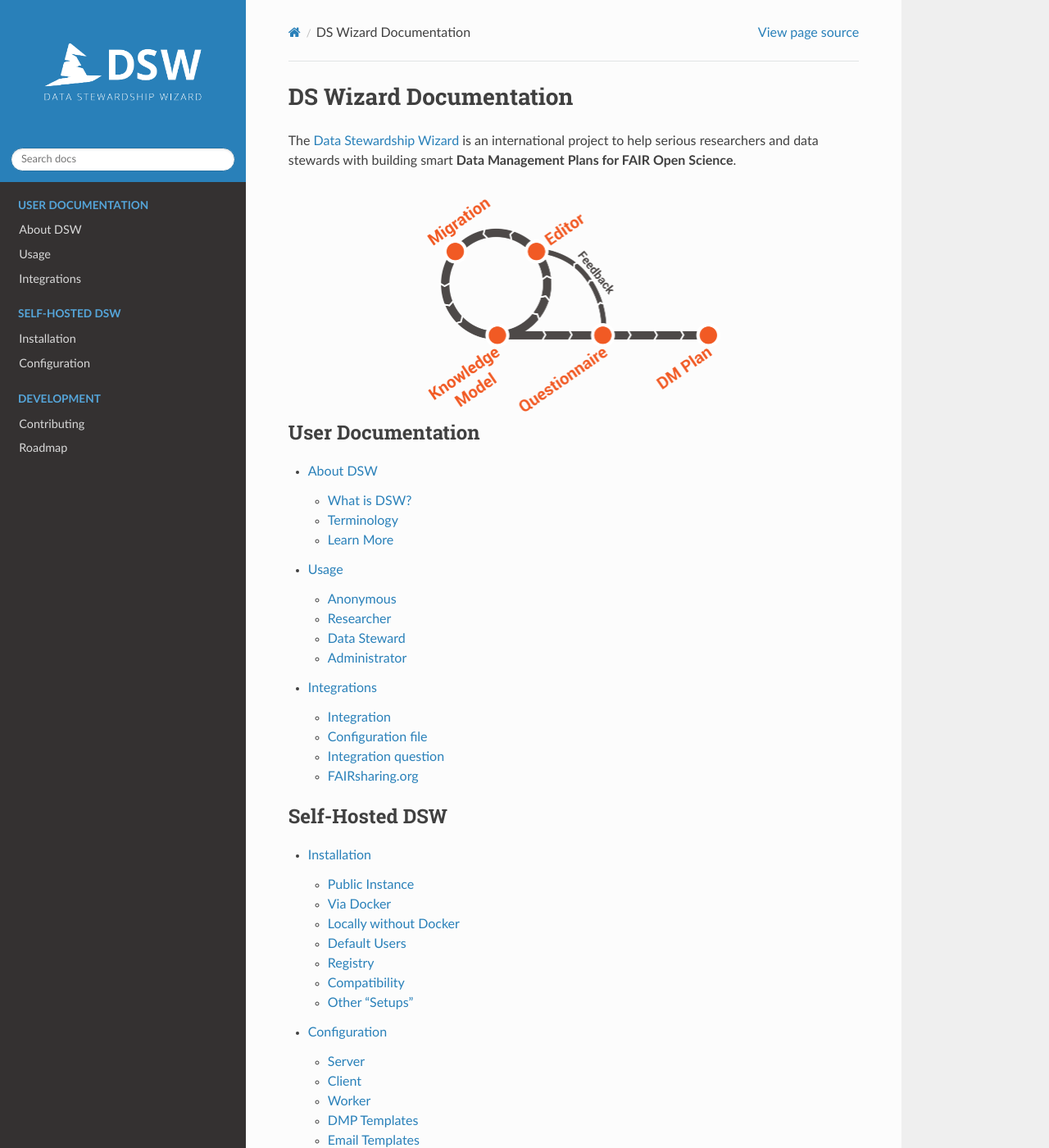
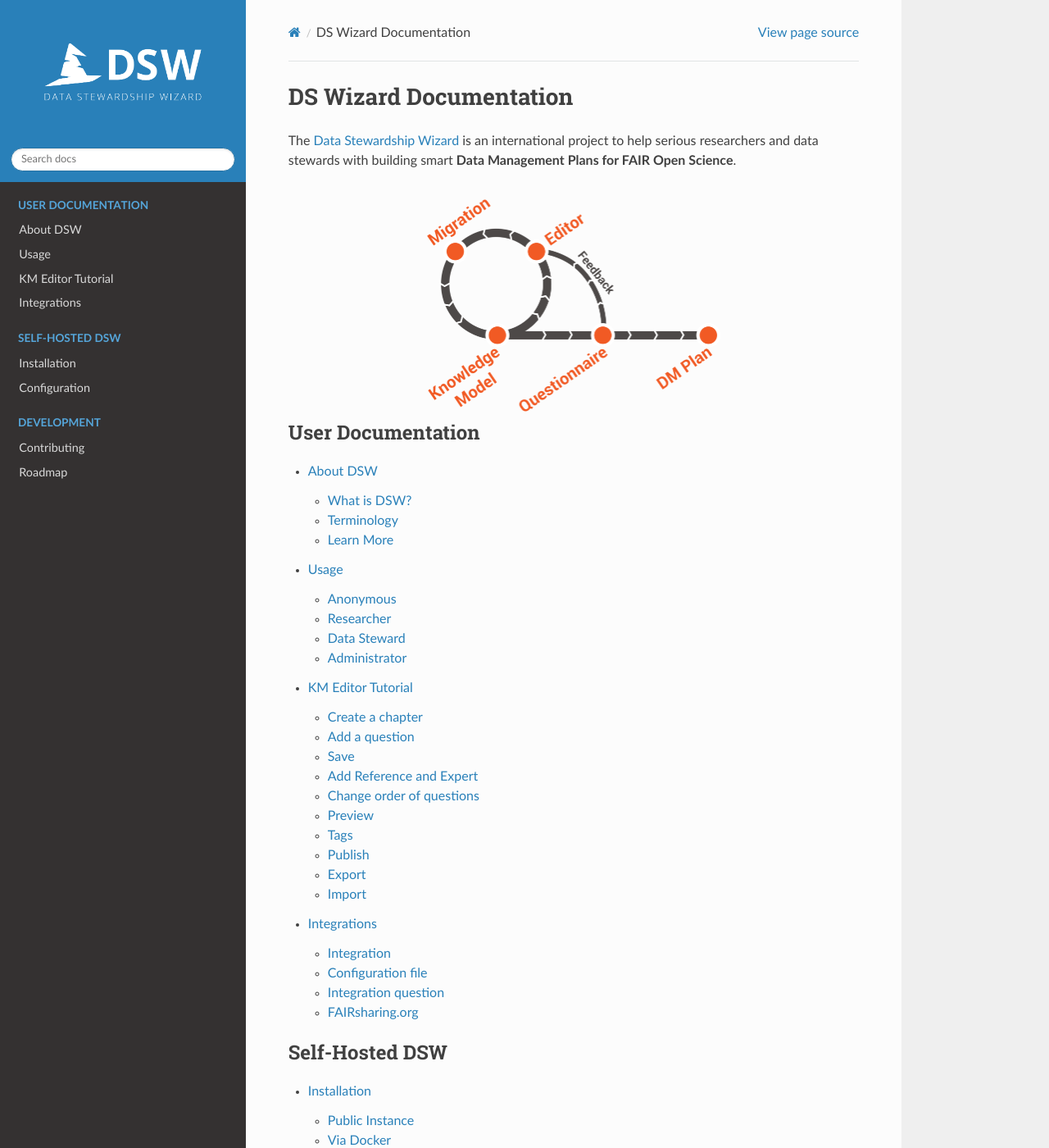
Before and after one commit to pcorrigan/docs, a Sphinx documentation site: the page built from docs/index.rst, in a window 1280 px wide and 1400 px high. Shown: the whole window at 82% size. Built offline with Sphinx 7.4.7 and the Read the Docs theme 2.0.0, drawn with Linux system fonts in a browser that asks for light colours; some of the changed lines change nothing that is shown.

Commit message:
KM editor tutorial (#2)

```diff
--- /dev/null
+++ b/docs/_static/custom.css
@@ -0,0 +1,7 @@
+.red {
+    color: #FF4500;
+}
+
+.green {
+    color: #2E8B57;
+}
--- /dev/null
+++ b/docs/_templates/layout.html
@@ -0,0 +1,2 @@
+{% extends "!layout.html" %}
+{% set css_files = css_files + ["_static/custom.css"] %}
--- a/docs/index.rst
+++ b/docs/index.rst
@@ -19,6 +19,7 @@
 
    user/about
    user/usage
+   user/tutorial
    user/integrations
 
 .. toctree::
--- /dev/null
+++ b/docs/user/tutorial.rst
@@ -0,0 +1,156 @@
+.. role:: red
+	  :class: red
+.. role:: green
+	  :class: green
+
+==================
+KM Editor Tutorial
+==================
+
+The KM (Knowledge Model) Editor is used for creating and updating knowledge models. This tutorial will go through the steps of creating a new KM from scratch.
+
+ 1. Click on "KM Editor" in the left-hand menu of the wizard
+ 2. Click "Create" on the top to the right
+ 3. Fill the fields with appropriate **Name** (e.g. 'KM Editor Test Model') and **Knowledge Model ID** (e.g. 'test-model'). The ID can contain alphanumeric characters and dash but cannot start or end with dash. Leave Parent Knowledge model as is (--). *Note:* If you want to update or reuse an existing model, this is where you select which one.
+ 4. Click on "Save" button
+
+Create a chapter
+----------------
+
+Once you have created a new KM, it's time to fill it with chapters (i.e. sections; think of them as headers of your model).
+
+ 1. Write a name of the KM (e.g. 'My test KM')
+ 2. Press :red:`+ Add chapter`
+ 3. Write a **Title** (e.g. 'Introduction') and **Text** (e.g. 'Background information') for the chapter. *Note:* The **Text** field is where you add a description of what the chapter will contain questions about. There are two tabs, 'Editor' and 'Preview', since you can use Markdown (https://www.markdownguide.org/basic-syntax/) to format the text and check the result in 'Preview'.
+ 4. Press :red:`+Add question` in order to create a question
+
+
+Notice the grey area which gives an overview of your KM. Use this to navigate between the different parts. Whenever you want to see the result of an addition, click on another part in the KM overview (at this stage this would be the "parent" we named :green:`'My test KM'`.
+
+.. image:: overview_dsw.png
+
+Add a question
+--------------
+Questions can be of different types:
+
+* Options
+* List of items
+* Value
+
+Let's create some questions of each type to demonstrate:
+
+**Value**
+ 1. Select *Value* as **Question Type**
+ 2. Write 'Project title' in the **Title** field
+ 3. In the **Text** field, write 'Please enter the title of your project', as instructive text
+ 4. Use **When does this question become desirable?** to indicate in which phase of the project a question should be answered, e.g. *Before submitting the proposal*.
+ 5. **Value type** can be *String*, *Date*, *Number* or *Text*, select *Text*
+
+**List of items**
+ 1. Click on :green:`Introduction` in the grey overview area of the editor
+ 2. Press :red:`+Add question` in order to create a new question
+ 3. Select *List of items* as **Question Type**
+ 4. Write 'Project members' as **Title**
+ 5. Write 'Please specify the researchers participating in the project' as **Text**
+ 6. Select *Before submitting the DMP* as **When does this question become desirable?**
+ 7. In the **Item Template**, click on :red:`+Add question`
+
+    a. Set the **Question type** to *Value*
+    b. Write 'Name' as **Title**
+    c. Back to one level up by clicking on :green:`Project members` in the grey overview part of the editor
+    d. Scroll down and click on :red:`+Add question` in the **Item Template**
+    e. Set the **Question type** to *Value*
+    f. Write 'Email' as **Title**
+
+**Options**
+ 1. Click on :green:`Introduction` in the grey overview area of the editor
+ 2. Press :red:`+Add question` in order to create a new question
+ 3. Select *Options* as **Question Type**
+ 4. Write 'Research field' as **Title**
+ 5. Write 'Please select the research field for this project' as **Text**
+ 6. Click on :red:`+Add answer`
+ 7. Write 'Life science' as **Label**
+ 8. Write 'Your project is likely going to produce a lot of data, a full data management plan will prepare you for the various challenges this will entail' as **Advice**
+ 9. Click on :green:`Research field` in the grey overview area, scroll down to **Answers** and click on :red:`+Add answer`
+ 10. Write 'Other' as **Label**
+ 11. Scroll down to **Follow-up Questions** and click on :red:`+Add follow-upp question`
+ 12. Select *Value* as **Question Type**
+ 13. Write 'Which other research field?' as **Title**
+ 14. As **Value Type**, select *Text*
+
+Save
+----
+Whenever there are changes not saved in the KM, the clickable options "Discard" and "Save" is visible in the top row of the wizard. Click on "Save".
+
+Notice that this automatically lead you to the top level of the KM Editor, outside your KM. If you position the mouse on your KM ('Test of KM Editor') you see the options of :red:`Open Editor`, :red:`Publish` and :red:`Delete`. Click on :red:`Open Editor` in order to continue editing the KM.
+
+Add Reference and Expert
+------------------------
+All question types have the possibility of adding references and experts, to be used for adding additional information and people to contact in order to get help, respectively. Let's add one of each:
+
+ 1. Click on the arrow at :green:`Research field` in the grey overview area, and scroll down to **References**
+ 2. Click on :red:`+Add reference`
+ 3. Write 'https://en.wikipedia.org/wiki/List_of_life_sciences' as **URL**
+ 4. Write 'List of Life sciences' as **Label**
+ 5. Click on :green:`Research field` again and then click on :red:`+Add reference`
+ 6. Write 'My science for life guru' as **Name**
+ 7. Write 'help@scilifeguru.com' as (the fake) **Email**
+ 8. Click on "Save" in top right corner, position the mouse on your KM ('Test of KM Editor'), and click on :red:`Open Editor`
+
+Change order of questions
+-------------------------
+It is possible to rearrange the order of questions, if they are on the same 'level' (but not between levels at the moment of writing this tutorial). Let's try:
+
+ 1. Click on :green:`Introduction` and scroll down to **Questions**. The three questions created are all on the same level.
+ 2. Position the mouse on the grey area next to :red:`Research field`, hold down the left button of the mouse and drag-and-drop above :red:`Project title`
+
+If and when the need arise to move a question to another level/group of questions, there are currently two alternatives:
+
+ * Rewrite the question in the new position, or
+ * `Export`_ the knowledge model and edit the resulting json file in an appropriate editor, and then import it again
+
+Preview
+-------
+In order to see what the resulting questionnaire will look like, you can click on "PREVIEW" on top row of the wizard. When you are finished just klick on :red:`KNOWLEDGE MODEL` on the rop row, to return to editing mode.
+
+Tags
+----
+Also on the top row of the wizard, is the "TAGS" viewer function. Tags can be used to mark questions of interest to certain stakeholders, when only a subset of the questions are of interest. We have not defined any tags yet, so let's do that:
+
+ 1. Click on :green:`'My test KM'` in the grey overview area, and scroll down to **Tags**
+ 2. Click on :red:`+ Add tag`
+ 3. Write 'Library' as **Name**
+ 4. Pick a color by clicking on one of the colored squares
+ 5. Expand :green:`Introduction` and click on :green:`Project title` in the grey overview area
+ 6. Scroll down to **Tags** and mark this question as of interest to the library by clicking the check box
+ 7. Do the same for :green:`Research field`
+ 8. Click on "PREVIEW" and notice that all questions are visible. Select the Library tag, by clicking in it's check box. Now only the two questions *Project title* and *Research field* are visible.
+
+Publish
+-------
+When you are happy with the content and look of your KM, it is time to make it available for people to use it (either as a start for their own KM or for users to fill it out in form of so called Questionnaires):
+
+ 1. Click on "KM Editor" in the leftside menu
+ 2. Position the mouse on your KM ('Test of KM Editor') and click on :red:`Publish` among the alternatives that becomes visible
+ 3. Add a version number in **New version** (e.g. '1.0.0')
+ 4. Write a **Description** (e.g. 'This is the root version')
+ 5. Click on "Publish"
+
+Export
+------
+A knowledge model kan be exported into a json formatted file:
+
+ 1. Click on "Knowledge Models" in the left hand menu
+ 2. Position your mouse on the KM ('Test of KM Editor') and click on :red:`View detail`
+ 3. Click on :red:`Export` and save the file on your computer.
+
+Import
+------
+A knowledge model can also be imported:
+
+ 1. Click on "Knowledge Models" in the left hand menu
+ 2. Click on "Import" in top-right corner
+ 3. Click on "Choose file", select the .km-file
+ 4. Click on "Upload"
+
+Note: If the KM already exists in the wizard it needs to be deleted first, both in the "KM Editor" (first) and in "Knowledge Models"
```
Also changed, not shown: docs/user/overview_dsw.png (added), 1 other file.
